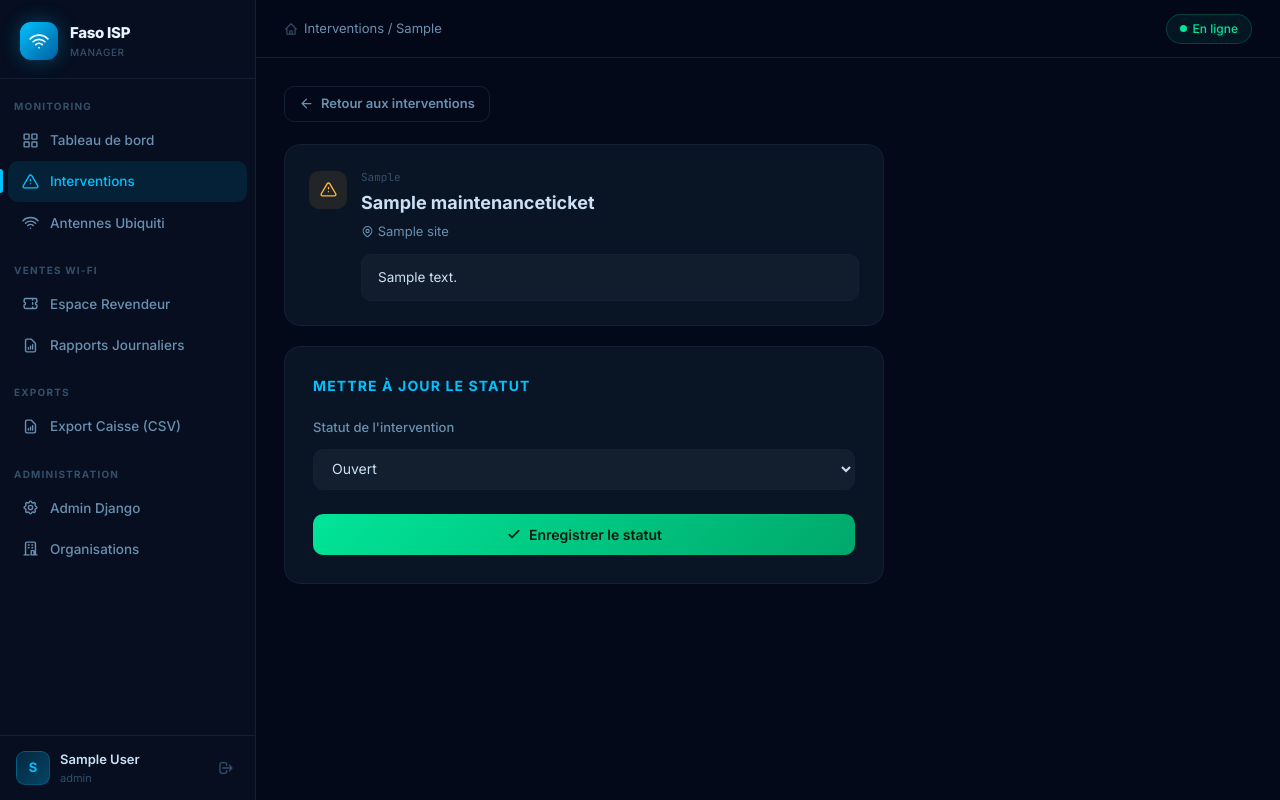
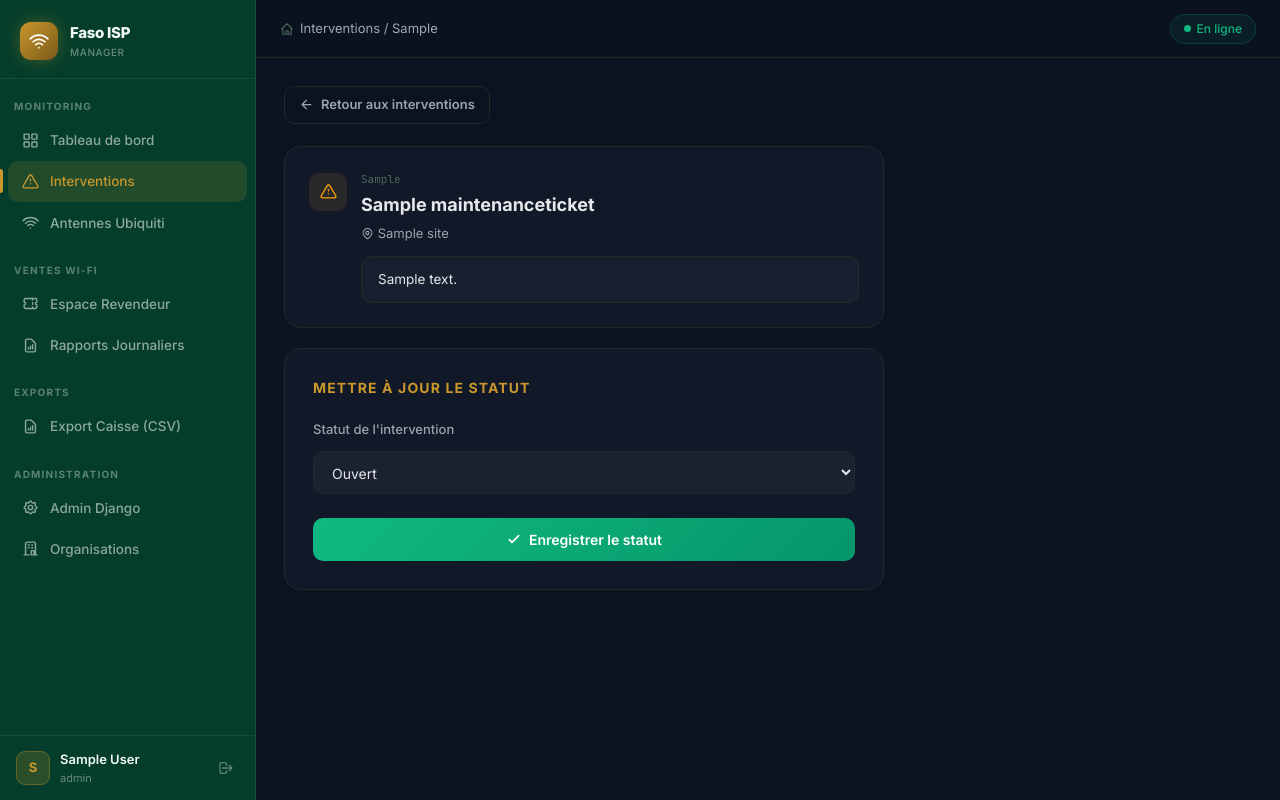
Before and after one commit to donaldulrich90-ctrl/-FAI-PLATFORM, a Django app: page /terrain/interventions/1/ in a window 1280 px wide. Run offline with Django 5.2, Linux system fonts and the light colour scheme; a user stored in the database is signed in; data comes from the database, SQL or seed files in the repository; tables that the repository leaves empty hold one stand-in row (values such as "Sample post"); some libraries are stand-ins or nearby versions.

Commit message:
feat(ui): refonte theme professionnel vert foret / or
Nouvelle palette CSS (variables uniquement, classes inchangees) :
- Fond sombre    : #0B1220
- Sidebar        : vert foret #043D2B  (vs bleu marine)
- Accent primaire: or #C9972C         (vs cyan #00c2ff)
- Cartes         : #111827 neutres avec bordures subtiles
- Semantique inchangee : emeraude=OK, rouge=erreur, ambre=warning

Changements visuels :
- Logo icone : degrade or au lieu de bleu
- Nav active : barre or laterale + fond or translucide
- Hover nav  : teinte or (vs teinte cyan)
- Avatar user : fond or translucide
- btn-primary : degrade or (vs bleu)
- btn-ghost hover : teinte or
- Focus inputs : bordure or + halo or leger
- Scrollbar thumb hover : or translucide
- .badge-cyan → recolore en or (nom conserve pour compat. templates)
- .section-head h2 → or (vs cyan)

Mobile-first :
- .tbl-wrap : wrapper overflow-x auto (tables scrollables sur mobile)
- Boutons .btn-sm plus grands sur mobile (min-touch)
- Padding page-content reduit sur mobile

Aucun renommage de classe — compat. ascendante totale.

Co-Authored-By: Claude Sonnet 4.6 <noreply@anthropic.com>

```diff
--- a/templates/base.html
+++ b/templates/base.html
@@ -12,61 +12,72 @@
   <script src="https://unpkg.com/leaflet@1.9.4/dist/leaflet.js" crossorigin=""></script>
   {% endblock %}
   <style>
+    /* ═══════════════════════════════════════════════════════════
+       Faso ISP Manager — Thème professionnel
+       Primaire : Vert forêt #043D2B  |  Accent : Or #C9972C
+       Sémantique : émeraude=OK, rouge=erreur, ambre=avertissement
+    ═══════════════════════════════════════════════════════════ */
     :root {
-      --bg:      #04091a;
-      --sidebar: #060e20;
-      --surface: #0c1a2e;
-      --card:    #091525;
-      --card2:   #0d1e34;
-      --border:  #152034;
-      --borderh: #1e3a5f;
-      --cyan:    #00c2ff;
-      --cyan2:   #0090d0;
-      --green:   #00e599;
-      --amber:   #ffb340;
-      --red:     #ff4560;
-      --text:    #cce0f5;
-      --muted:   #354f6a;
-      --dim:     #6a90b0;
+      --bg:      #0B1220;   /* fond principal */
+      --sidebar: #043D2B;   /* vert forêt — sidebar */
+      --surface: #07291C;   /* surface secondaire */
+      --card:    #111827;   /* cartes neutres */
+      --card2:   #1F2937;   /* cartes variante */
+      --border:  #1C2E24;   /* bordures subtiles */
+      --borderh: #2D5A42;   /* bordure hover */
+      --primary: #C9972C;   /* or — accent principal */
+      --primary2:#A87820;   /* or foncé */
+      --green:   #10b981;   /* émeraude — en ligne / OK */
+      --amber:   #f59e0b;   /* ambre — avertissement */
+      --red:     #ef4444;   /* rouge — erreur / hors ligne */
+      --text:    #E5E7EB;   /* texte principal */
+      --muted:   #4B6858;   /* texte atténué */
+      --dim:     #9CA3AF;   /* texte discret */
     }
     *, *::before, *::after { box-sizing: border-box; margin: 0; padding: 0; }
     html { scroll-behavior: smooth; }
-    body { font-family: 'Inter', sans-serif; background: var(--bg); color: var(--text); min-height: 100vh; -webkit-font-smoothing: antialiased; }
+    body {
+      font-family: 'Inter', system-ui, -apple-system, sans-serif;
+      background: var(--bg);
+      color: var(--text);
+      min-height: 100vh;
+      -webkit-font-smoothing: antialiased;
+    }
 
     /* ── Sidebar ── */
     .sidebar {
       position: fixed; top: 0; left: 0; bottom: 0;
       width: 256px;
       background: var(--sidebar);
-      border-right: 1px solid var(--border);
+      border-right: 1px solid rgba(255,255,255,.08);
       display: flex; flex-direction: column;
       z-index: 100;
       transition: transform .3s cubic-bezier(.4,0,.2,1);
     }
     .sidebar-logo {
       padding: 22px 20px 18px;
-      border-bottom: 1px solid var(--border);
+      border-bottom: 1px solid rgba(255,255,255,.08);
       display: flex; align-items: center; gap: 12px;
     }
     .logo-icon {
       width: 38px; height: 38px;
-      background: linear-gradient(135deg, #00c2ff 0%, #005fa0 100%);
+      background: linear-gradient(135deg, #C9972C 0%, #7A5A1A 100%);
       border-radius: 11px;
       display: flex; align-items: center; justify-content: center;
-      box-shadow: 0 0 20px rgba(0,194,255,0.3);
+      box-shadow: 0 0 18px rgba(201,151,44,0.35);
       flex-shrink: 0;
     }
-    .logo-text-main { font-size: 15px; font-weight: 800; color: #e8f4ff; letter-spacing: -.3px; }
-    .logo-text-sub  { font-size: 10px; font-weight: 500; color: var(--muted); letter-spacing: .06em; text-transform: uppercase; }
+    .logo-text-main { font-size: 15px; font-weight: 800; color: #F0F9F4; letter-spacing: -.3px; }
+    .logo-text-sub  { font-size: 10px; font-weight: 500; color: rgba(255,255,255,.4); letter-spacing: .06em; text-transform: uppercase; }
 
-    .nav-section { font-size: 10px; font-weight: 700; letter-spacing: .12em; text-transform: uppercase; color: var(--muted); padding: 0 14px; margin: 20px 0 6px; }
+    .nav-section { font-size: 10px; font-weight: 700; letter-spacing: .12em; text-transform: uppercase; color: rgba(255,255,255,.35); padding: 0 14px; margin: 20px 0 6px; }
     .nav-section:first-child { margin-top: 16px; }
 
     .nav-link {
       display: flex; align-items: center; gap: 11px;
       padding: 10px 14px;
       border-radius: 10px;
-      color: var(--dim);
+      color: rgba(255,255,255,.55);
       text-decoration: none;
       font-size: 13.5px;
       font-weight: 500;
@@ -75,19 +86,19 @@
       position: relative;
     }
     .nav-link:hover {
-      background: rgba(0,194,255,.07);
-      color: var(--cyan);
+      background: rgba(201,151,44,.12);
+      color: #E8C46A;
       transform: translateX(3px);
     }
     .nav-link.active {
-      background: rgba(0,194,255,.1);
-      color: var(--cyan);
+      background: rgba(201,151,44,.15);
+      color: #C9972C;
     }
     .nav-link.active::before {
       content: '';
       position: absolute; left: 0; top: 20%; bottom: 20%;
       width: 3px;
-      background: var(--cyan);
+      background: var(--primary);
       border-radius: 0 3px 3px 0;
       margin-left: -8px;
     }
@@ -95,47 +106,47 @@
 
     .sidebar-body { flex: 1; overflow-y: auto; padding: 4px 0 8px; }
     .sidebar-body::-webkit-scrollbar { width: 3px; }
-    .sidebar-body::-webkit-scrollbar-thumb { background: var(--border); border-radius: 2px; }
+    .sidebar-body::-webkit-scrollbar-thumb { background: rgba(255,255,255,.12); border-radius: 2px; }
 
     .sidebar-user {
       padding: 14px 16px;
-      border-top: 1px solid var(--border);
+      border-top: 1px solid rgba(255,255,255,.08);
       display: flex; align-items: center; gap: 10px;
     }
     .user-avatar {
       width: 34px; height: 34px;
-      background: linear-gradient(135deg, rgba(0,194,255,.15), rgba(0,194,255,.3));
-      border: 1px solid rgba(0,194,255,.25);
+      background: rgba(201,151,44,.2);
+      border: 1px solid rgba(201,151,44,.35);
       border-radius: 9px;
       display: flex; align-items: center; justify-content: center;
-      font-size: 13px; font-weight: 700; color: var(--cyan);
+      font-size: 13px; font-weight: 700; color: var(--primary);
       flex-shrink: 0;
     }
-    .user-name { font-size: 13px; font-weight: 600; color: var(--text); white-space: nowrap; overflow: hidden; text-overflow: ellipsis; }
-    .user-role { font-size: 11px; color: var(--muted); }
-    .logout-btn { background: none; border: none; cursor: pointer; color: var(--muted); padding: 5px; border-radius: 6px; transition: all .2s; flex-shrink: 0; }
-    .logout-btn:hover { color: var(--red); background: rgba(255,69,96,.1); }
+    .user-name { font-size: 13px; font-weight: 600; color: #F0F9F4; white-space: nowrap; overflow: hidden; text-overflow: ellipsis; }
+    .user-role { font-size: 11px; color: rgba(255,255,255,.4); }
+    .logout-btn { background: none; border: none; cursor: pointer; color: rgba(255,255,255,.35); padding: 5px; border-radius: 6px; transition: all .2s; flex-shrink: 0; }
+    .logout-btn:hover { color: var(--red); background: rgba(239,68,68,.12); }
 
     /* ── Main ── */
     .main-wrap { margin-left: 256px; min-height: 100vh; display: flex; flex-direction: column; }
 
     /* ── Topbar ── */
     .topbar {
-      background: rgba(4,9,26,.85);
+      background: rgba(11,18,32,.9);
       backdrop-filter: blur(14px);
       border-bottom: 1px solid var(--border);
-      padding: 0 28px;
+      padding: 0 24px;
       height: 58px;
       display: flex; align-items: center; justify-content: space-between;
       position: sticky; top: 0; z-index: 50;
     }
-    .topbar-crumb { font-size: 13px; color: var(--muted); display: flex; align-items: center; gap: 6px; }
-    .topbar-crumb span { color: var(--dim); }
+    .topbar-crumb { font-size: 13px; color: var(--dim); display: flex; align-items: center; gap: 6px; }
+    .topbar-crumb span { color: rgba(229,231,235,.7); }
     .online-badge {
       display: flex; align-items: center; gap: 6px;
       padding: 5px 13px;
-      background: rgba(0,229,153,.07);
-      border: 1px solid rgba(0,229,153,.2);
+      background: rgba(16,185,129,.08);
+      border: 1px solid rgba(16,185,129,.2);
       border-radius: 999px;
       font-size: 12px; font-weight: 500; color: var(--green);
     }
@@ -155,72 +168,75 @@
       background: var(--card);
       border: 1px solid var(--border);
       border-radius: 16px;
-      transition: border-color .25s, box-shadow .25s, transform .25s;
+      transition: border-color .25s, box-shadow .25s;
     }
-    .card:hover { border-color: var(--borderh); box-shadow: 0 6px 28px rgba(0,0,0,.3); }
+    .card:hover { border-color: var(--borderh); box-shadow: 0 6px 28px rgba(0,0,0,.4); }
 
     .stat-card {
-      background: linear-gradient(145deg, var(--card) 0%, rgba(0,194,255,.03) 100%);
+      background: var(--card);
       border: 1px solid var(--border);
       border-radius: 16px;
-      padding: 22px;
+      padding: 20px;
       transition: all .25s;
       position: relative;
       overflow: hidden;
     }
+    @media(min-width:768px) { .stat-card { padding: 22px; } }
     .stat-card::after {
       content: '';
       position: absolute; top: 0; right: 0;
       width: 80px; height: 80px;
       border-radius: 50%;
-      background: radial-gradient(circle, var(--accent-color, rgba(0,194,255,.12)) 0%, transparent 70%);
+      background: radial-gradient(circle, var(--accent-color, rgba(201,151,44,.1)) 0%, transparent 70%);
     }
-    .stat-card:hover { border-color: var(--borderh); transform: translateY(-3px); box-shadow: 0 12px 40px rgba(0,0,0,.35); }
+    .stat-card:hover { border-color: var(--borderh); transform: translateY(-2px); box-shadow: 0 10px 32px rgba(0,0,0,.4); }
     .stat-label { font-size: 11px; font-weight: 600; text-transform: uppercase; letter-spacing: .09em; color: var(--muted); }
-    .stat-value { font-size: 28px; font-weight: 800; margin-top: 6px; letter-spacing: -.5px; }
+    .stat-value { font-size: 26px; font-weight: 800; margin-top: 6px; letter-spacing: -.5px; }
+    @media(min-width:768px) { .stat-value { font-size: 28px; } }
     .stat-icon  { width: 42px; height: 42px; border-radius: 11px; display: flex; align-items: center; justify-content: center; margin-bottom: 14px; }
 
     /* ── Badges ── */
     .badge { display: inline-flex; align-items: center; gap: 5px; padding: 3px 11px; border-radius: 999px; font-size: 12px; font-weight: 600; }
-    .badge-green  { background: rgba(0,229,153,.12); color: var(--green);  border: 1px solid rgba(0,229,153,.2); }
-    .badge-red    { background: rgba(255,69,96,.12);  color: var(--red);   border: 1px solid rgba(255,69,96,.2); }
-    .badge-amber  { background: rgba(255,179,64,.12); color: var(--amber); border: 1px solid rgba(255,179,64,.2); }
-    .badge-cyan   { background: rgba(0,194,255,.12);  color: var(--cyan);  border: 1px solid rgba(0,194,255,.2); }
-    .badge-slate  { background: rgba(255,255,255,.05); color: var(--dim);  border: 1px solid rgba(255,255,255,.08); }
-    .badge-blue   { background: rgba(99,179,237,.12); color: #63b3ed;      border: 1px solid rgba(99,179,237,.2); }
+    .badge-green  { background: rgba(16,185,129,.12); color: var(--green);   border: 1px solid rgba(16,185,129,.2); }
+    .badge-red    { background: rgba(239,68,68,.12);  color: var(--red);    border: 1px solid rgba(239,68,68,.2); }
+    .badge-amber  { background: rgba(245,158,11,.12); color: var(--amber);  border: 1px solid rgba(245,158,11,.2); }
+    .badge-cyan   { background: rgba(201,151,44,.12); color: var(--primary);border: 1px solid rgba(201,151,44,.2); }
+    .badge-slate  { background: rgba(255,255,255,.05);color: var(--dim);    border: 1px solid rgba(255,255,255,.08); }
+    .badge-blue   { background: rgba(99,179,237,.12); color: #63b3ed;       border: 1px solid rgba(99,179,237,.2); }
 
     /* ── Buttons ── */
-    .btn { display: inline-flex; align-items: center; justify-content: center; gap: 7px; border: none; cursor: pointer; font-family: inherit; font-weight: 600; border-radius: 10px; transition: all .2s; text-decoration: none; }
-    .btn-sm { padding: 7px 14px; font-size: 13px; }
-    .btn-md { padding: 10px 20px; font-size: 14px; }
+    .btn { display: inline-flex; align-items: center; justify-content: center; gap: 7px; border: none; cursor: pointer; font-family: inherit; font-weight: 600; border-radius: 10px; transition: all .2s; text-decoration: none; white-space: nowrap; }
+    .btn-sm { padding: 8px 14px; font-size: 13px; }
+    .btn-md { padding: 11px 20px; font-size: 14px; }
     .btn-lg { padding: 13px 26px; font-size: 15px; }
 
-    .btn-primary  { background: linear-gradient(135deg,#00c2ff,#0080c0); color: #001a2e; }
-    .btn-primary:hover  { filter: brightness(1.12); transform: translateY(-1px); box-shadow: 0 6px 22px rgba(0,194,255,.35); }
-    .btn-success  { background: linear-gradient(135deg,#00e599,#00a86b); color: #001a0e; }
-    .btn-success:hover  { filter: brightness(1.1); transform: translateY(-1px); box-shadow: 0 6px 22px rgba(0,229,153,.3); }
-    .btn-danger   { background: linear-gradient(135deg,#ff4560,#c01030); color: #fff; }
-    .btn-danger:hover   { filter: brightness(1.1); transform: translateY(-1px); box-shadow: 0 6px 22px rgba(255,69,96,.3); }
+    .btn-primary  { background: linear-gradient(135deg,#C9972C,#8B6718); color: #fff; }
+    .btn-primary:hover  { filter: brightness(1.1); transform: translateY(-1px); box-shadow: 0 6px 22px rgba(201,151,44,.35); }
+    .btn-success  { background: linear-gradient(135deg,#10b981,#059669); color: #fff; }
+    .btn-success:hover  { filter: brightness(1.08); transform: translateY(-1px); box-shadow: 0 6px 22px rgba(16,185,129,.3); }
+    .btn-danger   { background: linear-gradient(135deg,#ef4444,#b91c1c); color: #fff; }
+    .btn-danger:hover   { filter: brightness(1.08); transform: translateY(-1px); box-shadow: 0 6px 22px rgba(239,68,68,.3); }
     .btn-ghost    { background: transparent; color: var(--dim); border: 1px solid var(--border); }
-    .btn-ghost:hover    { border-color: rgba(0,194,255,.3); color: var(--cyan); background: rgba(0,194,255,.05); }
-    .btn-amber    { background: linear-gradient(135deg,#ffb340,#c07800); color: #1a0e00; }
-    .btn-amber:hover    { filter: brightness(1.1); transform: translateY(-1px); }
+    .btn-ghost:hover    { border-color: rgba(201,151,44,.4); color: var(--primary); background: rgba(201,151,44,.06); }
+    .btn-amber    { background: linear-gradient(135deg,#f59e0b,#b45309); color: #fff; }
+    .btn-amber:hover    { filter: brightness(1.08); transform: translateY(-1px); }
 
     /* ── Tables ── */
-    .tbl { width: 100%; border-collapse: collapse; }
+    .tbl-wrap { overflow-x: auto; -webkit-overflow-scrolling: touch; }
+    .tbl { width: 100%; border-collapse: collapse; min-width: 500px; }
     .tbl thead th {
-      background: rgba(255,255,255,.025);
+      background: rgba(255,255,255,.02);
       color: var(--muted);
       font-size: 11px; font-weight: 700;
       text-transform: uppercase; letter-spacing: .09em;
-      padding: 13px 18px;
+      padding: 12px 16px;
       border-bottom: 1px solid var(--border);
       white-space: nowrap;
     }
-    .tbl tbody tr { border-bottom: 1px solid rgba(255,255,255,.035); transition: background .15s; }
+    .tbl tbody tr { border-bottom: 1px solid rgba(255,255,255,.04); transition: background .15s; }
     .tbl tbody tr:last-child { border-bottom: none; }
-    .tbl tbody tr:hover { background: rgba(0,194,255,.03); }
-    .tbl tbody td { padding: 14px 18px; font-size: 13.5px; color: var(--text); vertical-align: middle; }
+    .tbl tbody tr:hover { background: rgba(201,151,44,.04); }
+    .tbl tbody td { padding: 13px 16px; font-size: 13.5px; color: var(--text); vertical-align: middle; }
 
     /* ── Forms ── */
     .field { margin-bottom: 18px; }
@@ -232,18 +248,18 @@
       border: 1px solid var(--border);
       color: var(--text);
       border-radius: 10px;
-      padding: 11px 14px;
-      font-size: 14px;
+      padding: 12px 14px;
+      font-size: 15px;
       font-family: inherit;
       outline: none;
       transition: all .2s;
     }
     .field input:focus, .field select:focus, .field textarea:focus {
-      border-color: var(--cyan);
-      box-shadow: 0 0 0 3px rgba(0,194,255,.1);
-      background: rgba(0,194,255,.04);
+      border-color: var(--primary);
+      box-shadow: 0 0 0 3px rgba(201,151,44,.15);
+      background: rgba(201,151,44,.03);
     }
-    .field select option { background: #0c1a2e; }
+    .field select option { background: var(--card); }
     .field .help { font-size: 11.5px; color: var(--muted); margin-top: 5px; }
     .field .error { font-size: 12px; color: var(--red); margin-top: 5px; }
 
@@ -253,7 +269,7 @@
       border: 1px solid var(--border) !important;
       color: var(--text) !important;
       border-radius: 10px !important;
-      padding: 10px 14px !important;
+      padding: 11px 14px !important;
       font-size: 14px !important;
       font-family: inherit !important;
       outline: none !important;
@@ -287,7 +303,7 @@
     .anim-up-4 { animation: fadeUp  .38s .32s ease both; opacity:0; }
 
     /* ── Code ── */
-    .mono { font-family: 'JetBrains Mono', monospace; }
+    .mono { font-family: 'JetBrains Mono', 'Fira Code', monospace; }
 
     /* ── Divider ── */
     hr.div { border: none; border-top: 1px solid var(--border); }
@@ -296,19 +312,23 @@
     ::-webkit-scrollbar { width: 6px; height: 6px; }
     ::-webkit-scrollbar-track { background: transparent; }
     ::-webkit-scrollbar-thumb { background: rgba(255,255,255,.08); border-radius: 4px; }
-    ::-webkit-scrollbar-thumb:hover { background: rgba(0,194,255,.25); }
+    ::-webkit-scrollbar-thumb:hover { background: rgba(201,151,44,.3); }
 
-    /* ── Mobile ── */
+    /* ── Mobile-first responsive ── */
     @media(max-width:768px) {
       .sidebar { transform: translateX(-100%); }
       .sidebar.open { transform: translateX(0); box-shadow: 0 0 60px rgba(0,0,0,.8); }
       .main-wrap { margin-left: 0 !important; }
       #mob-btn { display: flex !important; }
+      /* Tables scrollable horizontalement sur mobile */
+      .tbl-wrap { border-radius: 12px; }
+      /* Boutons plus grands sur mobile (doigts) */
+      .btn-sm { padding: 9px 14px; }
     }
 
     /* ── Misc ── */
     .section-head { display: flex; align-items: center; justify-content: space-between; margin-bottom: 18px; flex-wrap: wrap; gap: 12px; }
-    .section-head h2 { font-size: 14px; font-weight: 700; text-transform: uppercase; letter-spacing: .08em; color: var(--cyan); }
+    .section-head h2 { font-size: 14px; font-weight: 700; text-transform: uppercase; letter-spacing: .08em; color: var(--primary); }
     .empty-state { padding: 56px 24px; text-align: center; color: var(--muted); }
     .empty-state svg { margin: 0 auto 14px; opacity: .3; }
     .empty-state p { font-size: 14px; }
```
Also changed, not shown: other parts of templates/base.html (+13 -11 lines).
